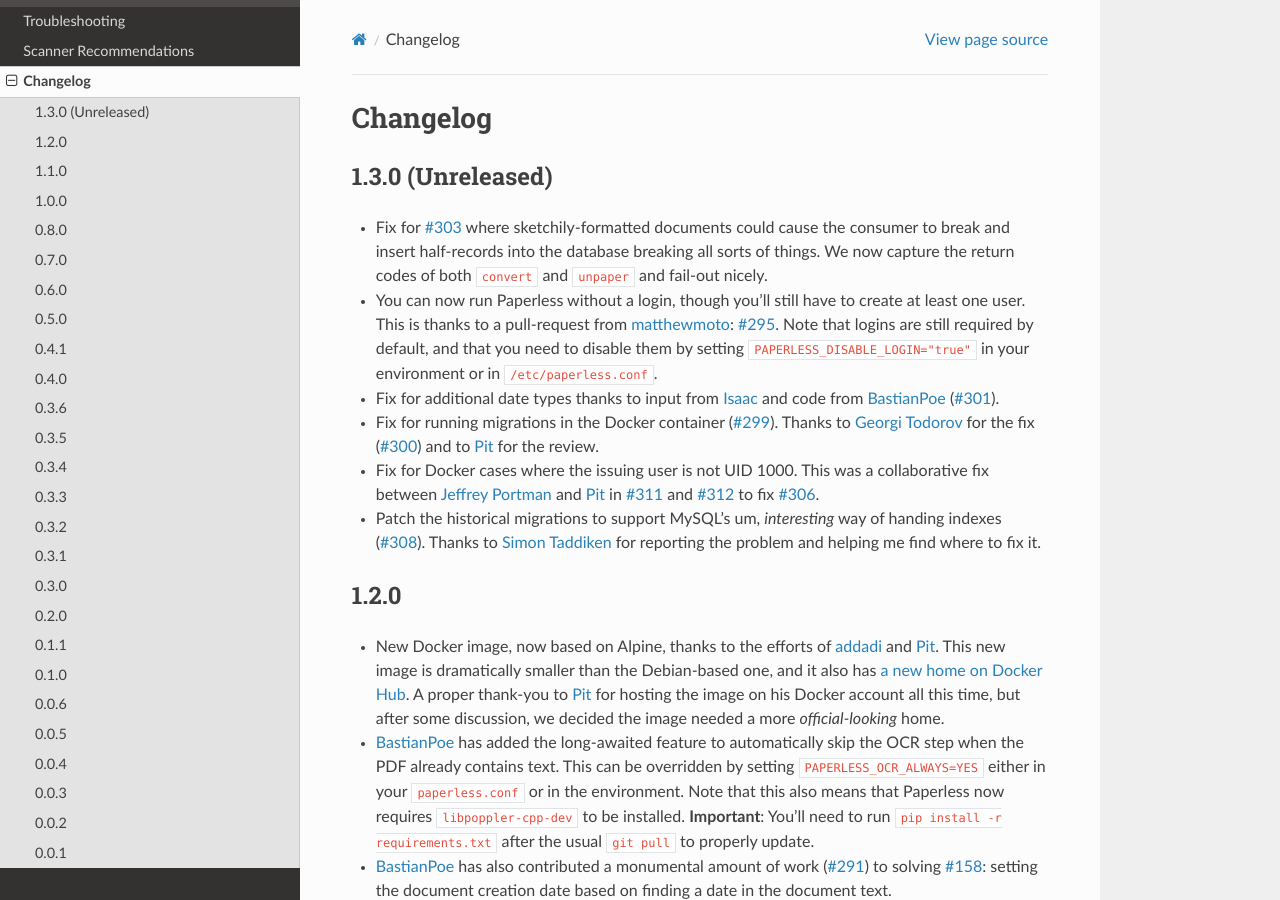
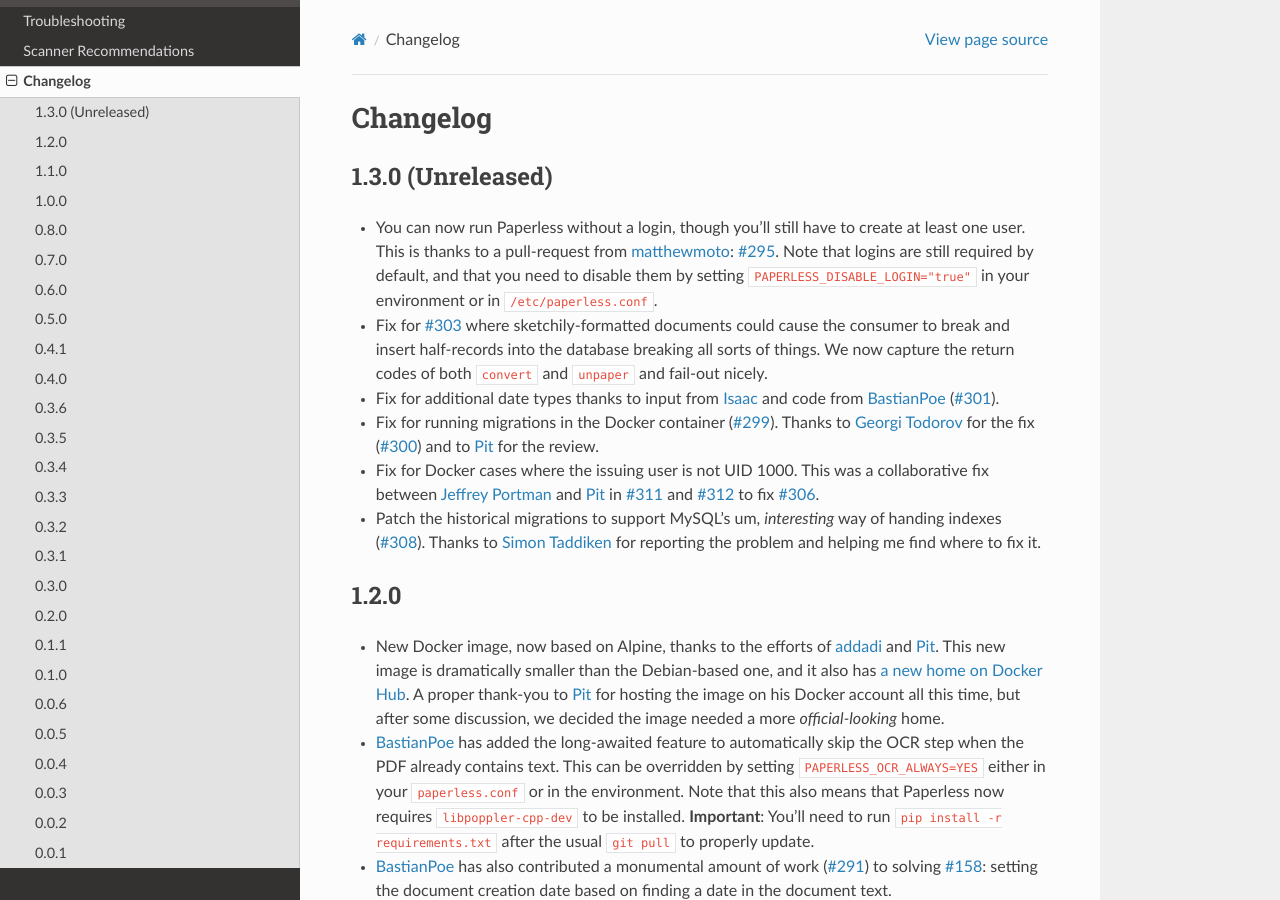
Before and after one commit to repoRangee/Large-scale, a Sphinx documentation site: the page built from docs/changelog.rst, in a window 1280 px wide and 900 px high. Built offline with Sphinx 7.4.7 and the Read the Docs theme 2.0.0, drawn with Linux system fonts in a browser that asks for light colours; formulas are drawn with MathJax 3.

```diff
--- a/docs/changelog.rst
+++ b/docs/changelog.rst
@@ -4,15 +4,15 @@ Changelog
 1.3.0 (Unreleased)
 ==================
 
-* Fix for `#303`_ where sketchily-formatted documents could cause the consumer
-  to break and insert half-records into the database breaking all sorts of
-  things.  We now capture the return codes of both ``convert`` and ``unpaper``
-  and fail-out nicely.
 * You can now run Paperless without a login, though you'll still have to create
   at least one user.  This is thanks to a pull-request from `matthewmoto`_:
   `#295`_.  Note that logins are still required by default, and that you need
   to disable them by setting ``PAPERLESS_DISABLE_LOGIN="true"`` in your
   environment or in ``/etc/paperless.conf``.
+* Fix for `#303`_ where sketchily-formatted documents could cause the consumer
+  to break and insert half-records into the database breaking all sorts of
+  things.  We now capture the return codes of both ``convert`` and ``unpaper``
+  and fail-out nicely.
 * Fix for additional date types thanks to input from `Isaac`_ and code from
   `BastianPoe`_ (`#301`_).
 * Fix for running migrations in the Docker container (`#299`_).  Thanks to
```
